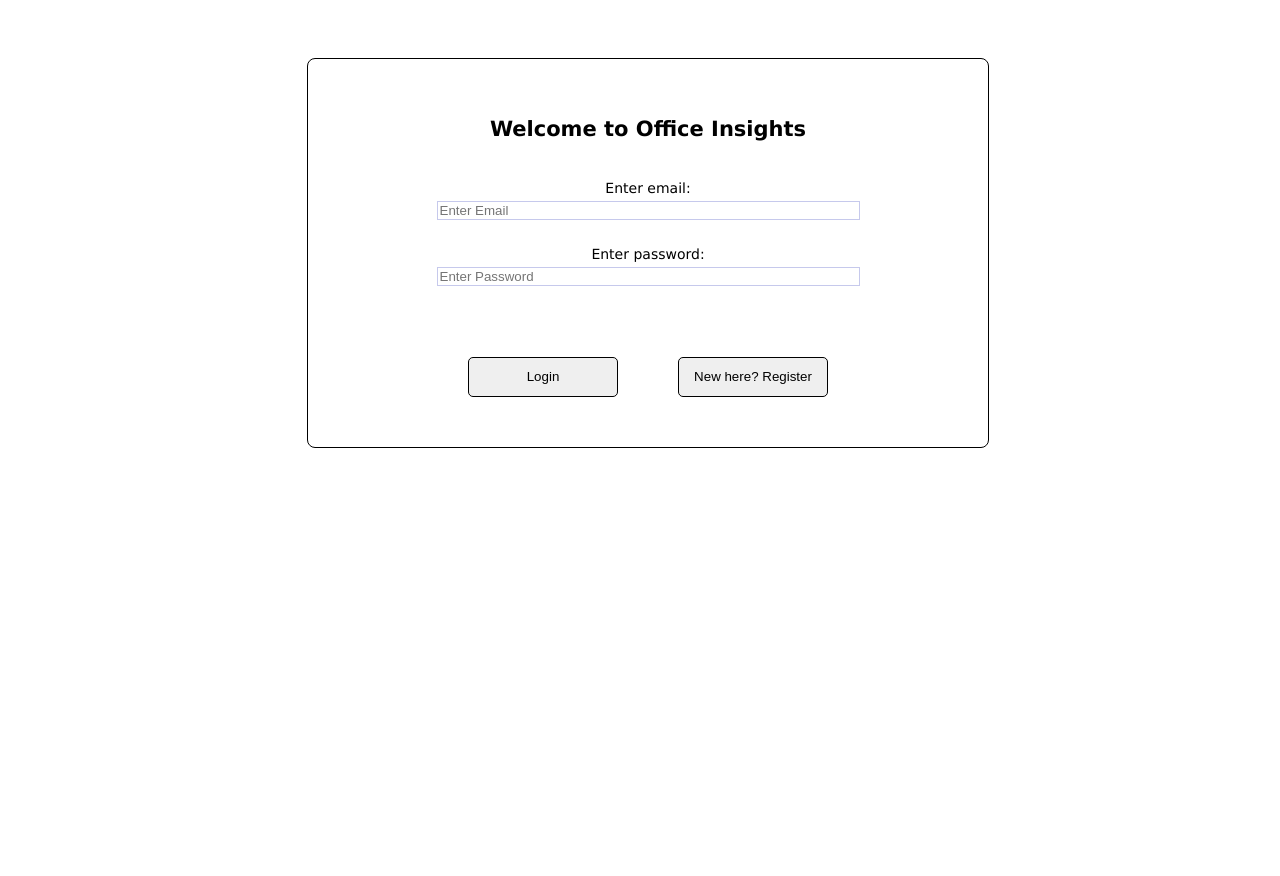
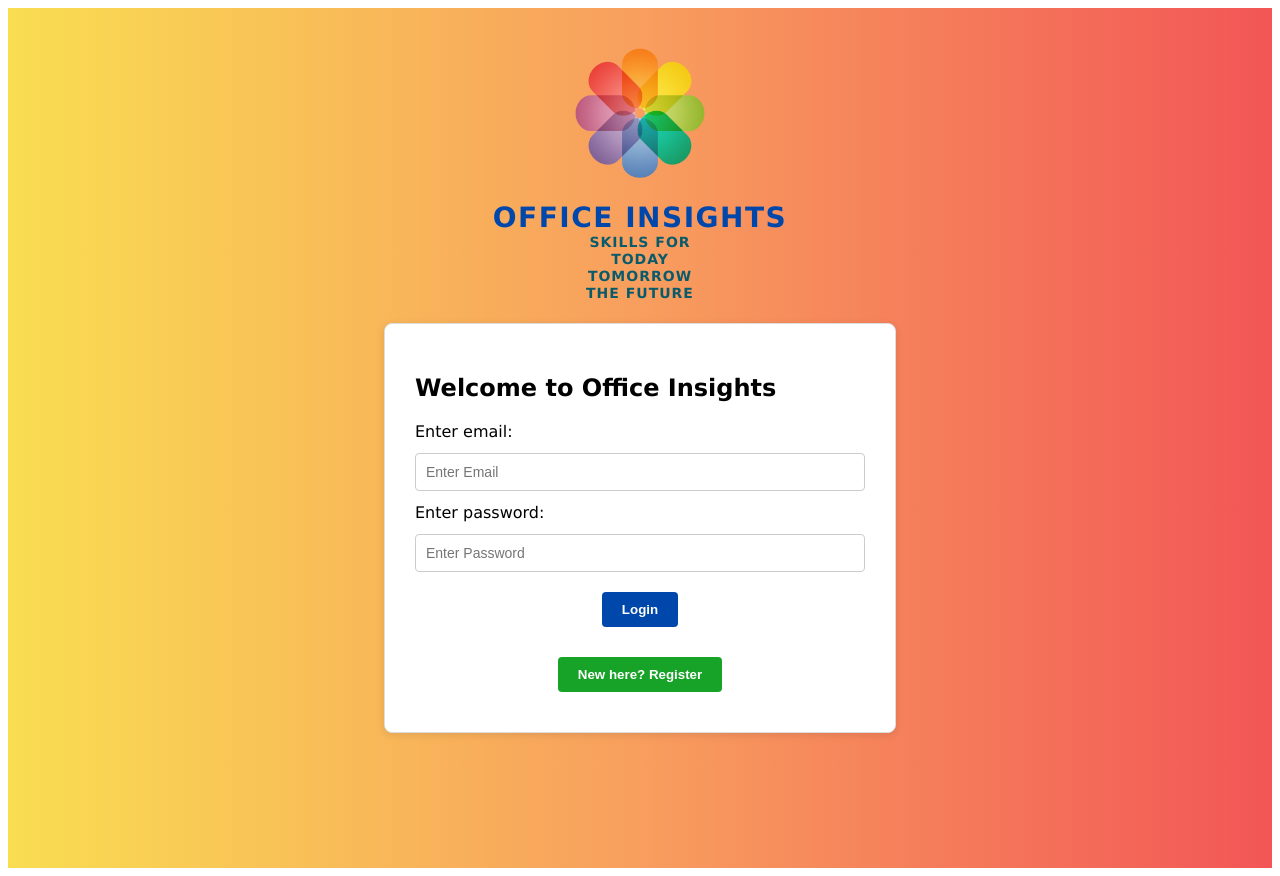
Before and after one commit to stevehunt70/final_project, a React (Vite) app: page / in a window 1280 px wide. Before the commit the page ends 800 px from the top, so only its background shows below. Built offline with nearby package versions, Linux system fonts and the light colour scheme.

Commit message:
Styled login page

```diff
--- a/src/pages/LoginRegister.jsx
+++ b/src/pages/LoginRegister.jsx
@@ -1,5 +1,6 @@
 import { useNavigate } from "react-router-dom";
 import React, { useState } from "react";
+import logo from "../assets/logo.png";
 
 export default function LoginRegister() {
   const navigate = useNavigate();
@@ -65,104 +66,93 @@ export default function LoginRegister() {
     }
   }
 
-
   return (
-    <div style={styles.container}>
+    <div style={styles.pageWrapper}>
+      <div style={styles.logoSection}>
+        <img src={logo} alt="Office Insights Logo" style={styles.logo} />
+        <div style={styles.tagline}>
+          <p style={styles.title}>OFFICE INSIGHTS</p>
+          <p style={styles.subtext}>SKILLS FOR</p>
+          <p style={styles.subtext}>TODAY</p>
+          <p style={styles.subtext}>TOMORROW</p>
+          <p style={styles.subtext}>THE FUTURE</p>
+        </div>
+      </div>
       <div style={styles.formContainer}>
-        <h2>
-          <p>Welcome to Office Insights</p>
-        </h2>
+        <h2>Welcome to Office Insights</h2>
         <div style={styles.signIn}>
-          {error && (
-            <p style={{ color: "red", fontWeight: "bold" }}>{error}</p>
-          )}
+          {error && <p style={styles.error}>{error}</p>}
 
           {/*username*/}
           {isRegister && (
             <>
-              <div><label>Enter a username:</label></div>
-              <div>
+              <label>Enter a username:</label>
+
               <input
                 style={styles.signInInput}
                 type="text"
                 placeholder="Enter a Username"
-                  size="50"
                 value={username}
                 onChange={(e) => setUsername(e.target.value)}
               />
-              </div>
-              <br />
             </>
           )}
           {/*channel name*/}
           {isRegister && (
             <>
-              <div><label>Enter a channel name:</label></div>
-              <div>
+              <label>Enter a channel name:</label>
               <input
                 style={styles.signInInput}
                 type="text"
-                  placeholder="Enter a Username"
-                  size="50"
+                placeholder="Enter a Channel Name"
                 value={channelName}
                 onChange={(e) => setChannelName(e.target.value)}
               />
-              </div>
-              <br />
             </>
           )}
           {/*email*/}
-          <div><label>Enter email:</label></div>
-          <div>
+          <label>Enter email:</label>
           <input
             style={styles.signInInput}
             type="email"
             placeholder="Enter Email"
-              size="50"
             value={email}
             onChange={(e) => setEmail(e.target.value)}
           />
-          </div>
-          <br />
+
           {/*password*/}
-          <div><label>Enter password:</label></div>
-          <div>
+
+          <label>Enter password:</label>
           <input
             style={styles.signInInput}
             type="password"
             placeholder="Enter Password"
-              size="50"
             value={password}
             onChange={(e) => setPassword(e.target.value)}
           />
-          </div>
-          <br />
+
           {/*confirm password*/}
           {isRegister && (
             <>
-              <div><label>Confirm Password:</label></div>
-              <div>
+              <label>Confirm Password:</label>
               <input
                 style={styles.signInInput}
                 type="password"
                 placeholder="Confirm Your Password"
-                  size="50"
                 value={confirmPassword}
                 onChange={(e) => setConfirmPassword(e.target.value)}
               />
-              </div>
-              <br />
             </>
           )}
         </div>
 
-        <div>
+        <div style={styles.buttonGroup}>
           <button style={styles.signInButton} onClick={handleSubmit}>
             {isRegister ? "Register" : "Login"}
           </button>
 
           <button
-            style={styles.signInButton}
+            style={{ ...styles.signInButton, backgroundColor: "#17a328ff" }}
             onClick={() => {
               setIsRegister(!isRegister);
               setError("");
@@ -177,40 +167,85 @@ export default function LoginRegister() {
 }
 
 const styles = {
-  container: {
-    display: 'flex',
-    justifyContent: 'center',
-    paddingTop: '50px',
-    width: '100vw',
-    margin: '0 auto',
+  pageWrapper: {
+    display: "flex",
+    flexDirection: "column",
+    alignItems: "center",
+    fontFamily: "Verdana, sans-serif",
+    background: "linear-gradient(to right, #f9dd51, #f89e5e, #f25656)",
+    minHeight: "100vh",
+    padding: "30px",
+  },
+  logoSection: {
+    textAlign: "center",
+    marginBottom: "20px",
+  },
+  logo: {
+    width: "150px",
+    height: "auto",
+    marginBottom: "-10px"
+  },
+  tagline: {
+    fontSize: "16px",
+    lineHeight: "15px",
+    fontWeight: "bold",
+    color: "#444",
+    letterSpacing: "1px",
+  },
+  title: {
+    fontSize: "28px",
+    fontWeight: "bold",
+    color: "#0047ab",
+    marginBottom: "10px",
+    letterSpacing: "1.5px",
+    textTransform: "uppercase",
+  },
+  subtext: {
+    fontSize: "14px",
+    color: "#095b6bff",
+    margin: "2px 0",
+    letterSpacing: "1px",
   },
   formContainer: {
-    display: 'flex',
-    flexDirection: 'column',
-    width: '50vw',
-    fontFamily: 'Verdana',
-    fontSize: '14px',
-    border: '1px solid black',
-    borderRadius: '8px',
-    textAlign: 'center',
-    padding: '20px',
+    backgroundColor: "#ffffff",
+    border: "1px solid #ddd",
+    borderRadius: "8px",
+    padding: "30px",
+    width: "100%",
+    maxWidth: "450px",
+    boxShadow: "0 2px 8px rgba(0,0,0,0.1)",
   },
   signIn: {
-    display: 'flex',
-    flexDirection: 'column',
-    gap: '5px',
-    marginBottom: '20px',
+    display: "flex",
+    flexDirection: "column",
+    gap: "12px",
+    marginTop: "20px",
   },
   signInInput: {
-    border: '1px solid #c6c9ec',
-    size: '300',
+    padding: "10px",
+    border: "1px solid #ccc",
+    borderRadius: "4px",
+    fontSize: "14px",
   },
   signInButton: {
-    width: '150px',
-    height: '40px',
-    margin: '30px',
-    border: '1px solid #000000',
-    borderRadius: '5px',
-    cursor: 'pointer',
-  }
+    padding: "10px 20px",
+    marginTop: "20px",
+    marginBottom: "10px",
+    backgroundColor: "#0047ab",
+    color: "white",
+    border: "none",
+    borderRadius: "4px",
+    cursor: "pointer",
+    fontWeight: "bold",
+    transition: "background-color 0.3s ease",
+  },
+  buttonGroup: {
+    display: "flex",
+    flexDirection: "column",
+    alignItems: "center",
+  },
+  error: {
+    color: "red",
+    fontWeight: "bold",
+  },
 };
```
Lines whose indentation alone changed are shown as unchanged.
